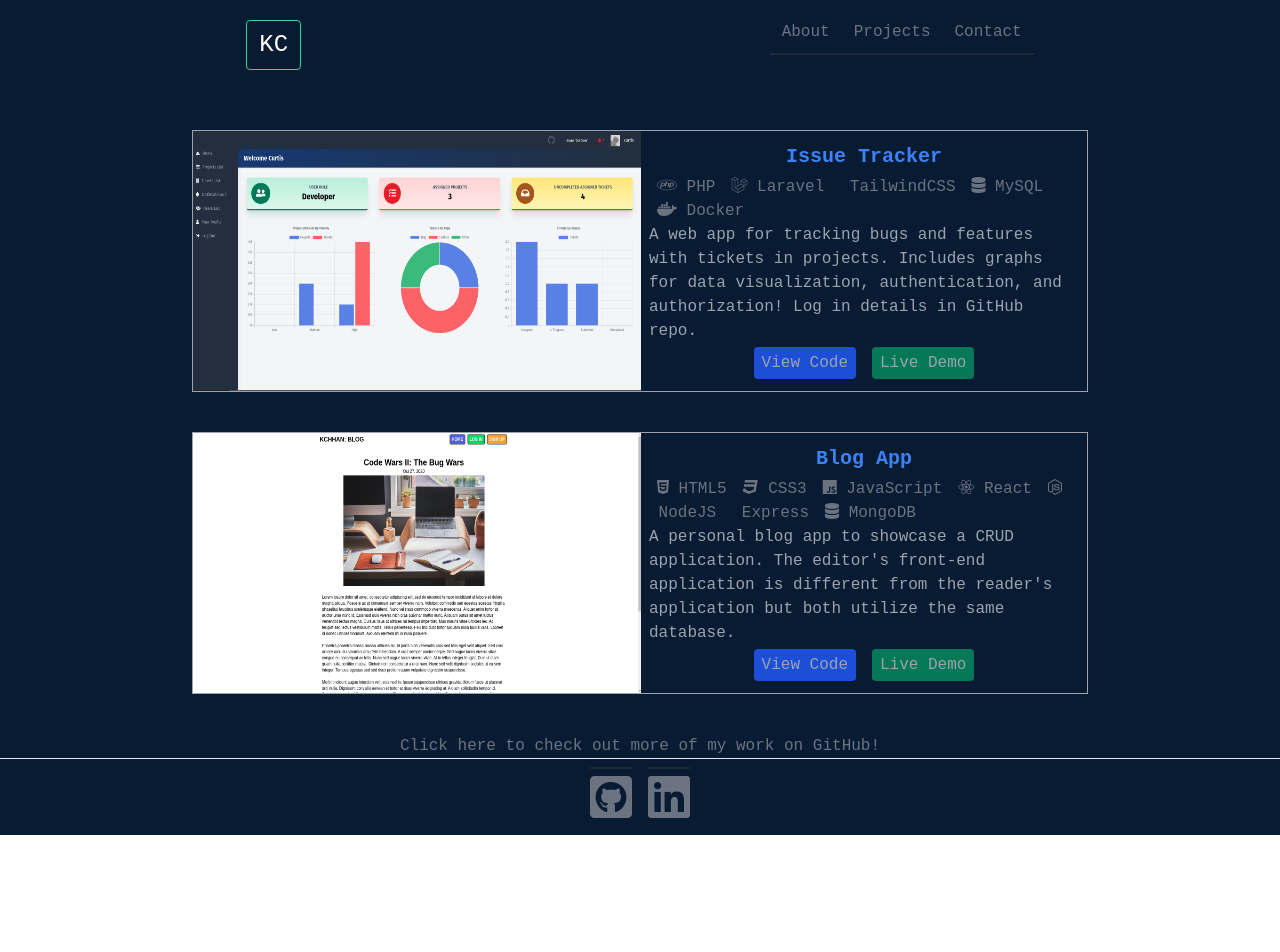
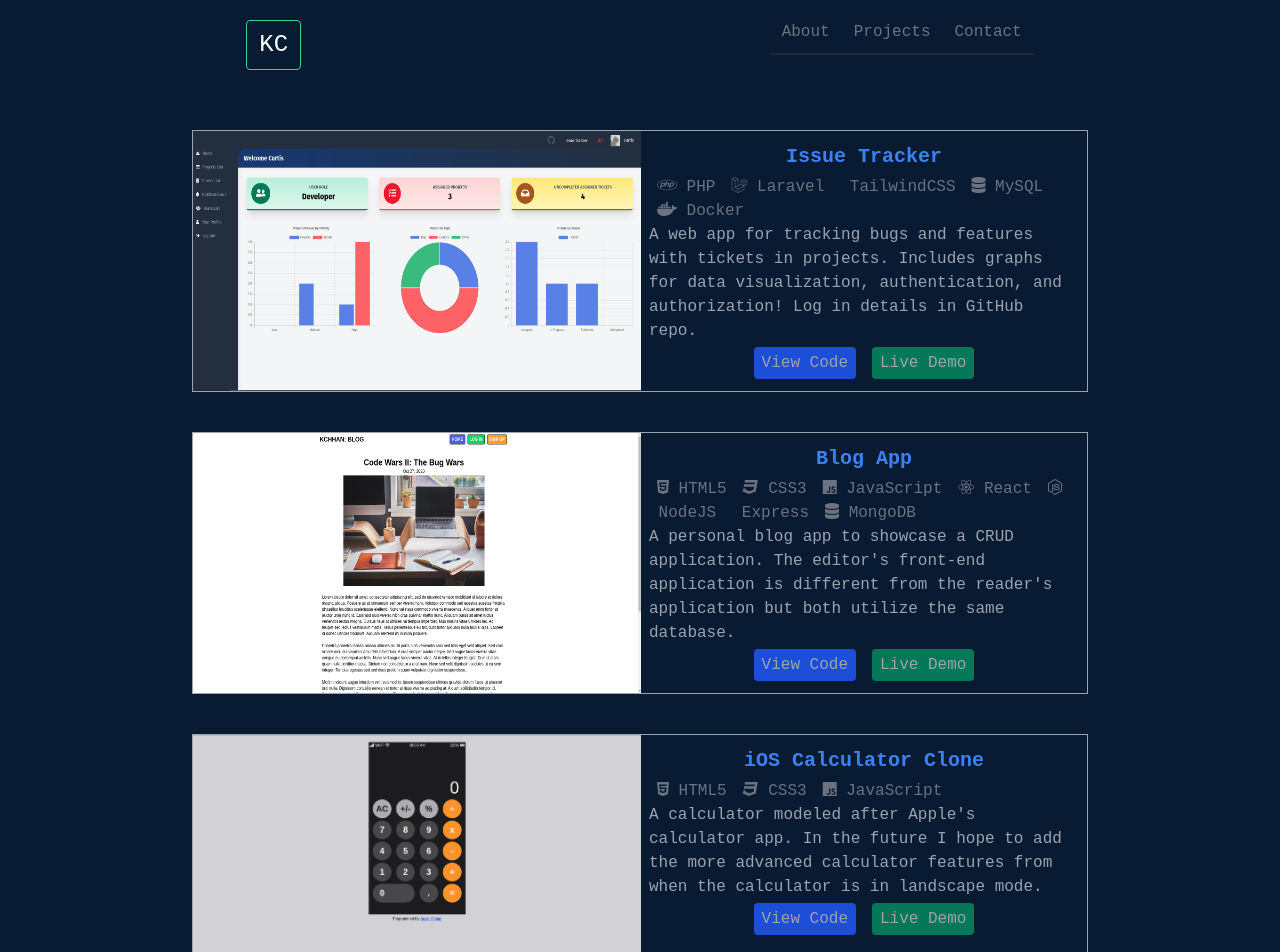
Before and after one commit to kchhan/portfolio, a React (Create React App) app: page /projects in a window 1280 px wide. Shown: the top 952 px of the page. Before the commit the page ends 835 px from the top, so only its background shows below. Built offline with nearby package versions, Linux system fonts and the light colour scheme.

Commit message:
add favicon and more projects

```diff
--- a/package.json
+++ b/package.json
@@ -2,7 +2,7 @@
 	"name": "portfolio",
 	"version": "0.1.0",
 	"private": true,
-	"homepage": "http://kchhan.github.io/portfolio",
+	"homepage": "https://kchhan.github.io/portfolio",
 	"dependencies": {
 		"@craco/craco": "^6.0.0",
 		"@tailwindcss/postcss7-compat": "^2.0.2",
@@ -21,7 +21,7 @@
 		"build": "craco build",
 		"test": "craco test",
 		"eject": "react-scripts eject",
-		"predeploy": "craco build",
+		"predeploy": "npm run build",
 		"deploy": "gh-pages -d build"
 	},
 	"eslintConfig": {
--- a/public/index.html
+++ b/public/index.html
@@ -4,12 +4,13 @@
 		<meta charset="utf-8" />
 		<meta name="viewport" content="width=device-width, initial-scale=1" />
 		<meta name="theme-color" content="#000000" />
-    <meta
-      name="description"
-      content="Kevin Chhan's Web Developer Portfolio"
+		<meta name="description" content="Kevin Chhan's Web Developer Portfolio" />
+		<title>Kevin Chhan</title>
+		<!-- <link rel="icon" href="favicon.ico" /> -->
+		<link
+			rel="stylesheet"
+			href="https://cdnjs.cloudflare.com/ajax/libs/font-awesome/5.15.1/css/all.min.css"
 		/>
-    <title>Kevin Chhan</title>
-    <link rel="stylesheet" href="https://cdnjs.cloudflare.com/ajax/libs/font-awesome/5.15.1/css/all.min.css" />
 	</head>
 	<body>
 		<noscript>You need to enable JavaScript to run this app.</noscript>
--- a/src/components/About.js
+++ b/src/components/About.js
@@ -23,7 +23,7 @@ export default function About() {
 				</div>
 
 				<img
-					src={window.location.origin + '/images/profile.png'}
+					src={window.location.origin + '/portfolio/images/profile.png'}
 					alt="It's a me! Kevin!"
 					className='max-w-xs rounded-full'
 				/>
--- a/src/projects.json
+++ b/src/projects.json
@@ -27,7 +27,7 @@
 					"icon": "fab fa-docker"
 				}
 			],
-			"image": "/images/issue-tracker.png"
+			"image": "/portfolio/images/issue-tracker.png"
 		},
 		{
 			"url": "https://kchhan-blog-view.herokuapp.com",
@@ -64,7 +64,28 @@
 					"icon": "fas fa-database"
 				}
 			],
-			"image": "/images/blog-app.png"
+			"image": "/portfolio/images/blog-app.png"
+		},
+		{
+			"url": "https://kchhan.github.io/iOS-calculator-clone/",
+			"github": "https://github.com/kchhan/iOS-calculator-clone",
+			"title": "iOS Calculator Clone",
+			"description": "A calculator modeled after Apple's calculator app. In the future I hope to add the more advanced calculator features from when the calculator is in landscape mode.",
+			"tags": [
+				{
+					"name": "HTML5",
+					"icon": "fab fa-html5"
+				},
+				{
+					"name": "CSS3",
+					"icon": "fab fa-css3"
+				},
+				{
+					"name": "JavaScript",
+					"icon": "fab fa-js"
+				}
+			],
+			"image": "/portfolio/images/calculator.png"
 		}
 	]
 }
```
Also changed, not shown: public/images/calculator.png (added), 1 other file (tests, documents, lock files or other folders). Lines whose indentation alone changed are shown as unchanged.
